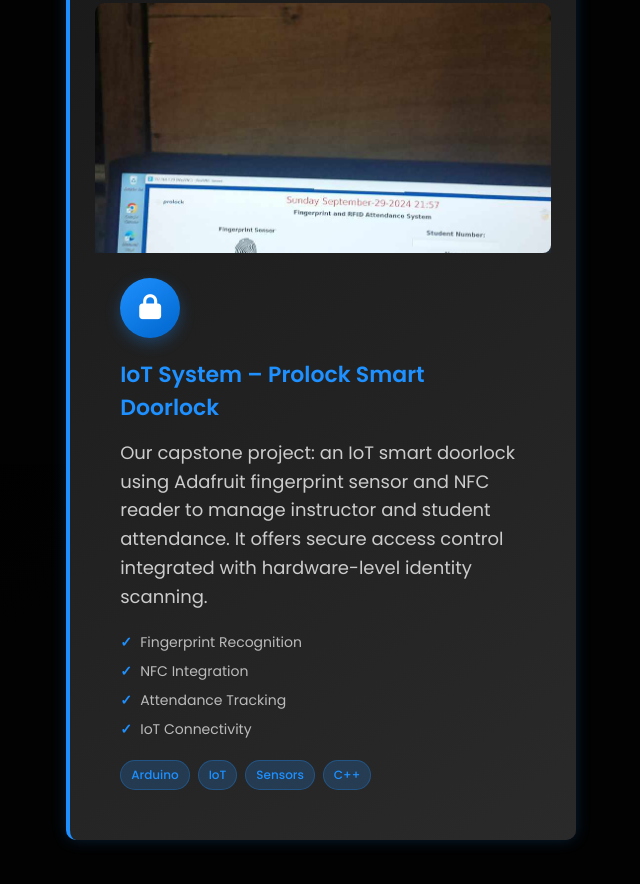
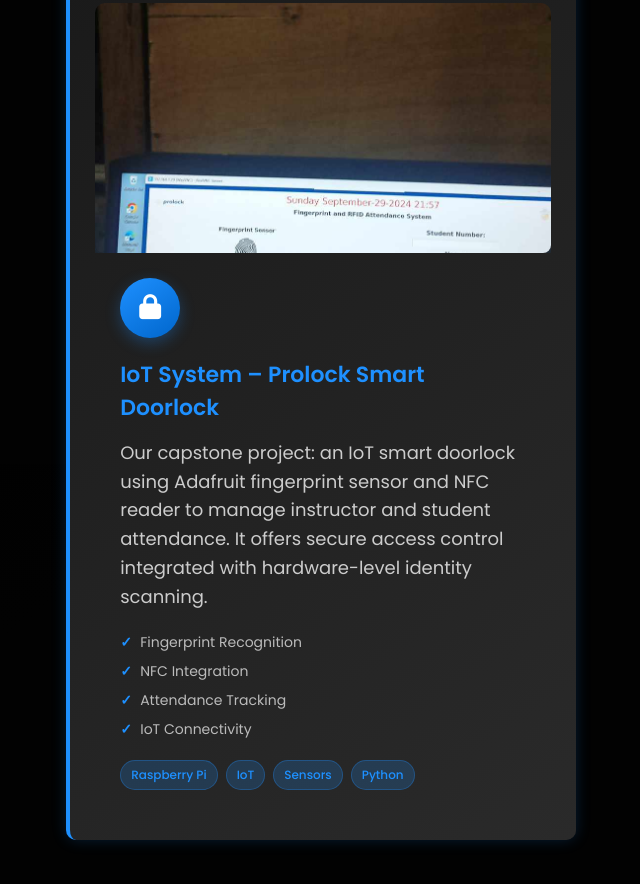
Before and after one commit to Michiaki16/Portfolio, a plain HTML site: page projects.html in a window 1280 px wide. Shown: the part 1136-2020 px from the top of the page, without its empty margins (49-689 px from the left). Drawn offline with Linux system fonts and the light colour scheme.

Commit message:
Update projects.html

```diff
--- a/projects.html
+++ b/projects.html
@@ -112,10 +112,10 @@
             <li>IoT Connectivity</li>
           </ul>
           <div class="project-tech">
-            <span class="tech-tag">Arduino</span>
+            <span class="tech-tag">Raspberry Pi</span>
             <span class="tech-tag">IoT</span>
             <span class="tech-tag">Sensors</span>
-            <span class="tech-tag">C++</span>
+            <span class="tech-tag">Python</span>
           </div>
         </div>
       </div>
```
